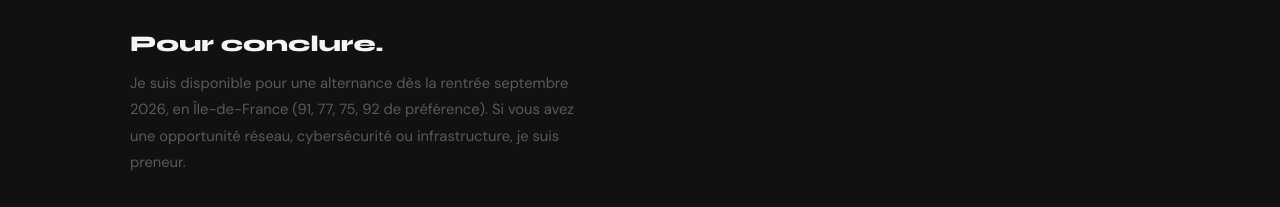
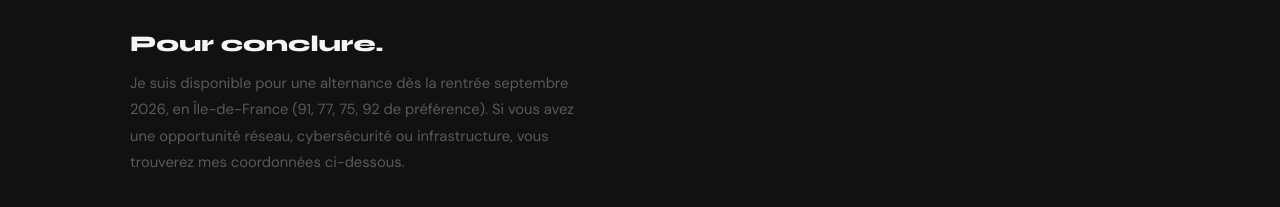
Before and after one commit to Aloui-Yassine/mon-portfolio, a plain HTML site: page index.html in a window 1280 px wide. Shown: the part 7195-7402 px from the top of the page. Drawn offline with nearby package versions, Linux system fonts and the light colour scheme.

Commit message:
Update contact index.html

```diff
--- a/index.html
+++ b/index.html
@@ -1893,7 +1893,7 @@
             <div class="contact-wrap">
                 <div class="contact-info">
                     <h3>Pour conclure.</h3>
-                    <p>Je suis disponible pour une alternance dès la rentrée septembre 2026, en Île-de-France (91, 77, 75, 92 de préférence). Si vous avez une opportunité réseau, cybersécurité ou infrastructure, je suis preneur.</p>
+                    <p>Je suis disponible pour une alternance dès la rentrée septembre 2026, en Île-de-France (91, 77, 75, 92 de préférence). Si vous avez une opportunité réseau, cybersécurité ou infrastructure, vous trouverez mes coordonnées ci-dessous.</p>
                     <div class="contact-details">
                         <div class="contact-detail">
                             <div class="cd-icon">
```
